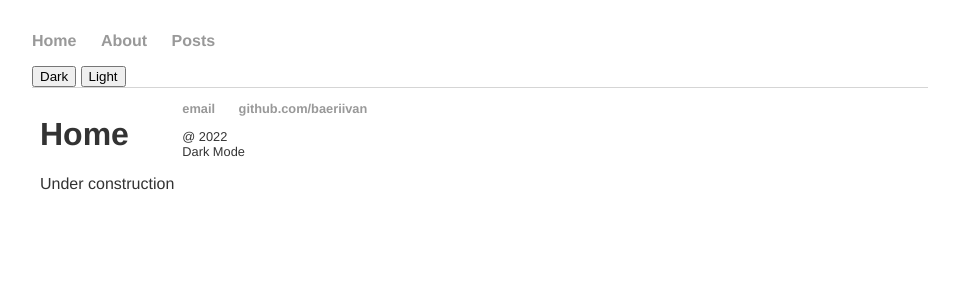
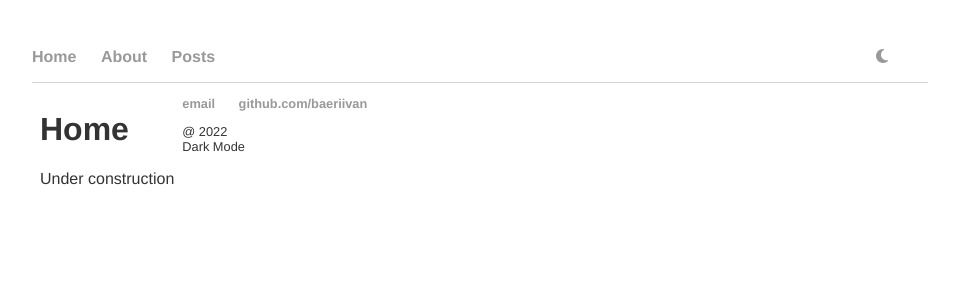
Before and after one commit to baeriivan/baeriivan.github.io, a Jekyll site: the page built from index.html, in a window 1280 px wide. Shown: the top 300 px of the page, without its empty margins (160-1119 px from the left). Built offline with Jekyll 4.4.1, drawn with Linux system fonts in a browser that asks for light colours; nearby versions of some CDN libraries.

Commit message:
theme toggle icon

```diff
--- a/_includes/nav.html
+++ b/_includes/nav.html
@@ -5,6 +5,14 @@
 		<!-- <li><a href="/cv">CV</a></li> -->
 		<li><a href="/posts">Posts</a></li>
 	</ul>
-		<button onclick="switchTheme('dark')">Dark</button>
-		<button onclick="switchTheme('light')">Light</button>
+	<ul class="theme-swap">
+		<li>
+			<a class="dark--hidden" onclick="switchTheme()">
+				<i class="fa-solid fa-moon"></i>
+			</a>
+			<a class="light--hidden" onclick="switchTheme()">
+				<i class="fa-solid fa-sun"></i>
+			</a>
+		</li>
+	</ul>
 </nav>
--- a/_sass/main.scss
+++ b/_sass/main.scss
@@ -10,6 +10,8 @@
     --text-color: #ffffff;
     --link-color: #bbbbbb;
 }
+:root[data-theme="light-theme"] .light--hidden { display: none; }
+:root[data-theme="dark-theme"]  .dark--hidden { display: none; }
 
 
 $bodyFont: 'Helvetica', 'Arial', 'Sans-Serif';
@@ -35,6 +37,11 @@ footer {
   font-size: .8em;
 }
 
+nav {
+  display: flex;
+  justify-content: space-between;
+}
+
 nav ul, footer ul {
     padding: 0px;
     list-style: none;
@@ -44,6 +51,11 @@ nav ul, footer ul {
       display: inline;
       margin-right: 20px;
     }
+}
+
+.theme-swap {
+  display: inline;
+  margin-right: 20px;
 }
 
 a {
--- a/assets/js/darkmode.js
+++ b/assets/js/darkmode.js
@@ -7,6 +7,15 @@ if (userPrefersDark) {
     html.dataset.theme = `light-theme`;
 }
 
-function switchTheme(theme) {
-    html.dataset.theme = `${theme}-theme`;
+function switchTheme() {
+    switch (html.dataset.theme) {
+        case `dark-theme`:
+            html.dataset.theme = `light-theme`;
+            break;
+        case `light-theme`:
+            html.dataset.theme = `dark-theme`;
+            break;
+        default:
+            break;
+    }
 }
```
